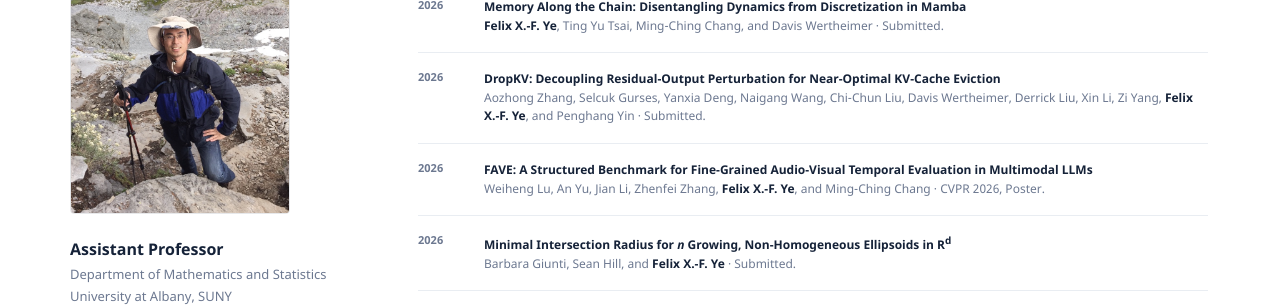
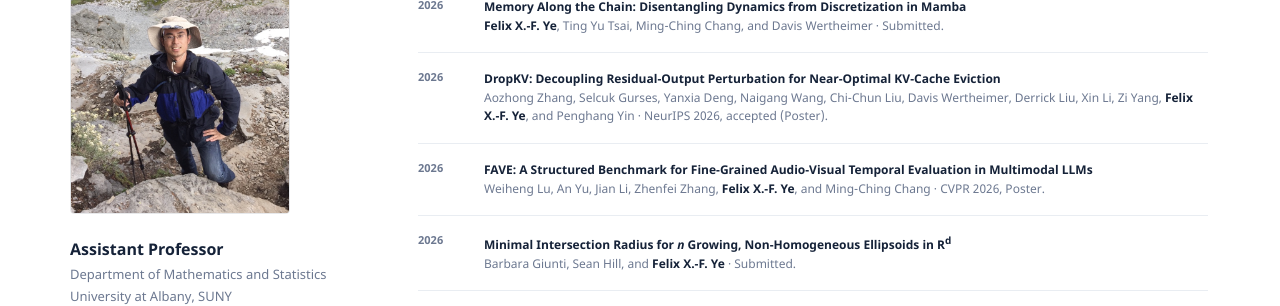
Before and after one commit to yexf308/yexf308.github.io, a Jekyll site: the page built from index.md, in a window 1280 px wide and 900 px high, scrolled down 3102 px. Shown: the part 153-459 px from the top of the window. Built offline with Jekyll 4.4.1, drawn with Linux system fonts in a browser that asks for light colours; some of the changed text lies outside the part shown.

Commit message:
Update DropKV NeurIPS 2026 poster acceptance

```diff
--- a/index.md
+++ b/index.md
@@ -108,7 +108,7 @@ description: Research in scientific computing, machine learning, dynamical syste
     <article class="publication-card">
       <div class="card-meta">
         <span class="pub-year">2026</span>
-        <span>Submitted</span>
+        <span>NeurIPS 2026, accepted (Poster)</span>
       </div>
       <h3><a href="https://icml.cc/virtual/2026/75265">DropKV: Decoupling Residual-Output Perturbation for Near-Optimal KV-Cache Eviction</a></h3>
       <p class="authors">Aozhong Zhang, Selcuk Gurses, Yanxia Deng, Naigang Wang, Chi-Chun Liu, Davis Wertheimer, Derrick Liu, Xin Li, Zi Yang, <strong>Felix X.-F. Ye</strong><sup>*</sup>, and Penghang Yin<sup>*</sup></p>
@@ -164,7 +164,7 @@ description: Research in scientific computing, machine learning, dynamical syste
     </li>
     <li>
       <span class="pub-year">2026</span>
-      <p><a href="https://icml.cc/virtual/2026/75265"><strong>DropKV: Decoupling Residual-Output Perturbation for Near-Optimal KV-Cache Eviction</strong></a><br><span>Aozhong Zhang, Selcuk Gurses, Yanxia Deng, Naigang Wang, Chi-Chun Liu, Davis Wertheimer, Derrick Liu, Xin Li, Zi Yang, <strong>Felix X.-F. Ye</strong>, and Penghang Yin · Submitted.</span></p>
+      <p><a href="https://icml.cc/virtual/2026/75265"><strong>DropKV: Decoupling Residual-Output Perturbation for Near-Optimal KV-Cache Eviction</strong></a><br><span>Aozhong Zhang, Selcuk Gurses, Yanxia Deng, Naigang Wang, Chi-Chun Liu, Davis Wertheimer, Derrick Liu, Xin Li, Zi Yang, <strong>Felix X.-F. Ye</strong>, and Penghang Yin · NeurIPS 2026, accepted (Poster).</span></p>
     </li>
     <li>
       <span class="pub-year">2026</span>
```
